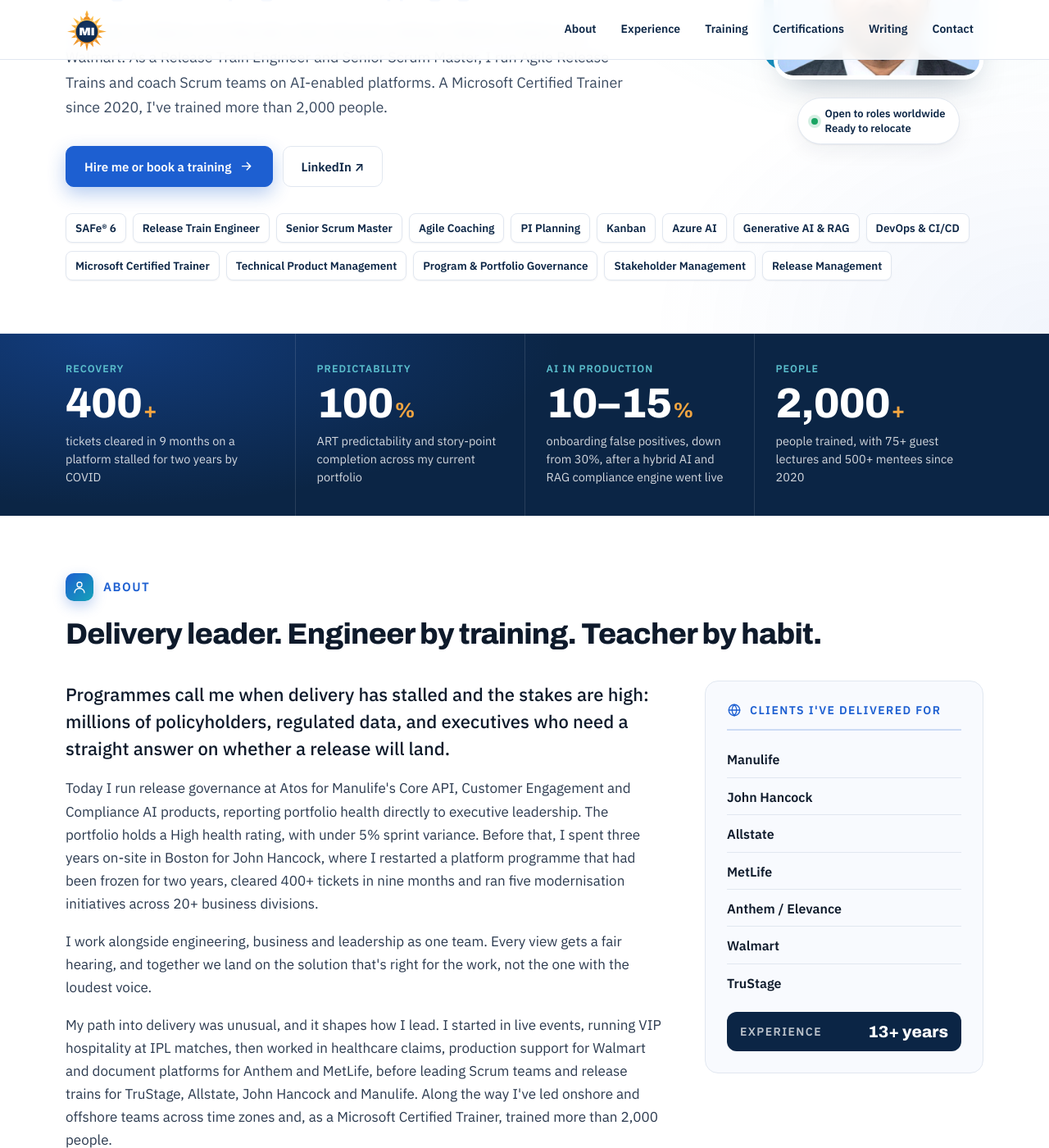
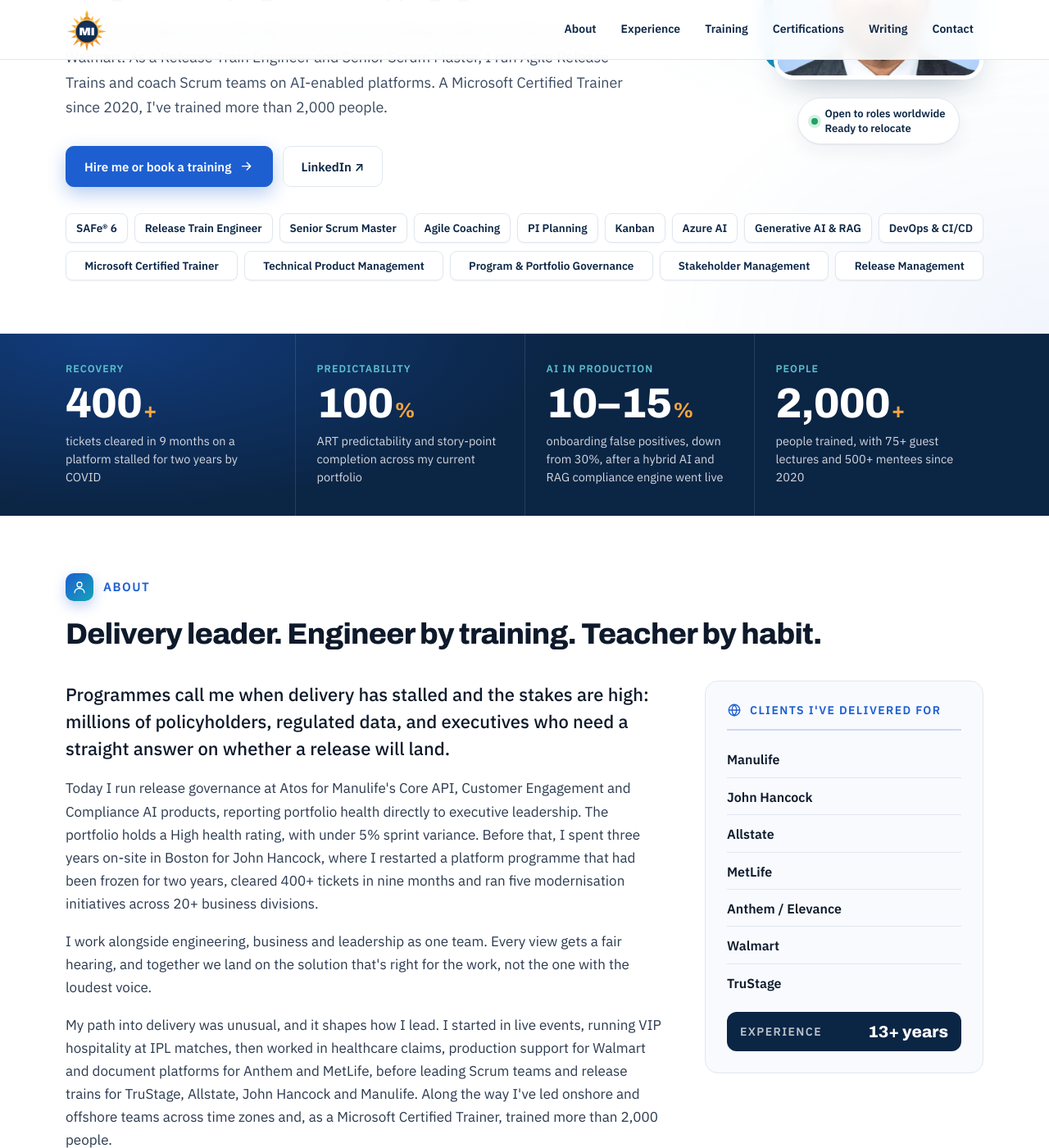
Before and after one commit to Madhan-I/Madhan-I.github.io, a Jekyll site: the page built from index.html, in a window 1280 px wide and 1400 px high, scrolled down 321 px. Shown: the whole window at 82% size. Built offline with Jekyll 4.4.1, drawn with Linux system fonts in a browser that asks for light colours.

Commit message:
Skill rows stretch to the full width, lining up with the photo edge
Co-Authored-By: Claude Opus 5.5 <noreply@anthropic.com>
Claude-Session: https://claude.ai/code/session_01MFRrTt7LBDdX57m85KHNGp

```diff
--- a/assets/css/style.css
+++ b/assets/css/style.css
@@ -427,3 +427,10 @@ nav .wrap { padding-block: 10px; }
   .chip-row { gap: 5px; }
   .chip-row .chip { font-size: 11px; padding: 7px 7px; }
 }
+
+/* Skill rows stretch edge to edge: boxes grow to fill the full width instead of leaving a gap on the right */
+@media (min-width: 960px) {
+  .hire-for:has(.chip-row) { align-items: stretch; }
+  .chip-row { flex-wrap: nowrap; }
+  .chip-row .chip { flex: 1 1 auto; text-align: center; white-space: nowrap; }
+}
```
